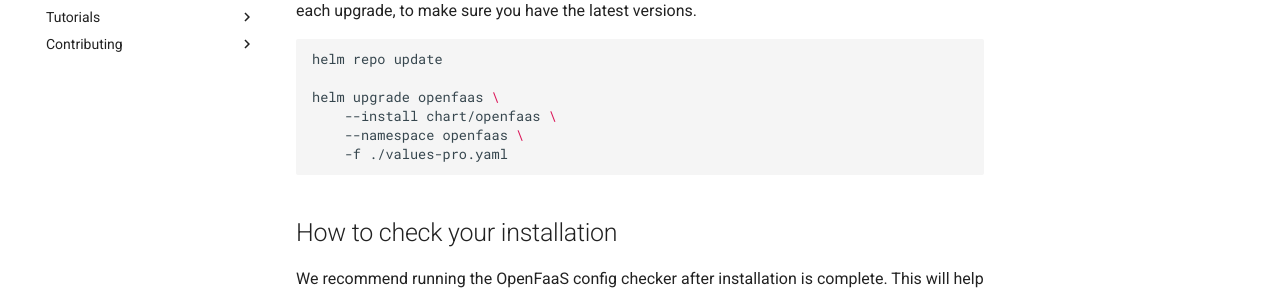
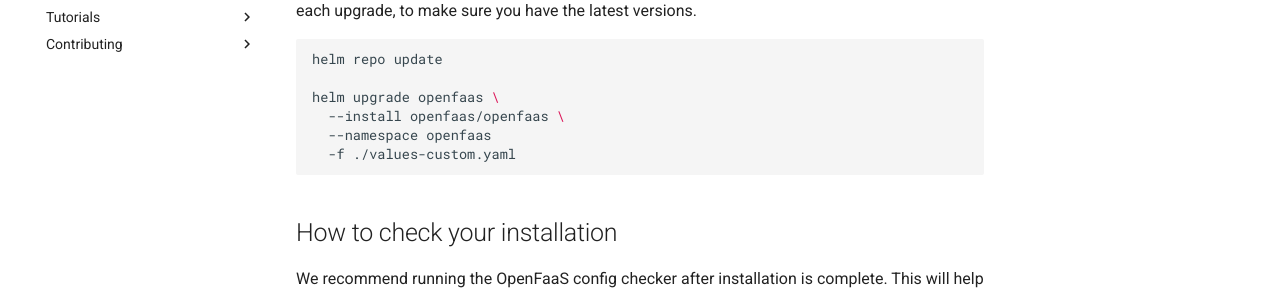
Before and after one commit to openfaas/docs, an MkDocs documentation site: the page built from docs/deployment/pro.md, in a window 1280 px wide and 900 px high, scrolled down 2163 px. Shown: the part 453-747 px from the top of the window. Built offline with MkDocs 1.6.1 and Material for MkDocs 9.7.7, drawn with Linux system fonts in a browser that asks for light colours; comment, search, counter and statistics services are not loaded; some of the changed text lies outside the part shown.

Commit message:
Fix instructions to point at remote chart
Signed-off-by: Alex Ellis (OpenFaaS Ltd) <alexellis2@gmail.com>

````diff
--- a/docs/deployment/pro.md
+++ b/docs/deployment/pro.md
@@ -50,7 +50,7 @@ The OpenFaaS Pro Function Builder API can be deployed through a separate Helm ch
 
 Detailed installation instructions including the various options for values.yaml are available in the [`openfaas` helm chart](https://github.com/openfaas/faas-netes/tree/master/chart/openfaas).
 
-We recommend using the following configuration for the `values.yaml` file:
+We recommend using the following configuration for the `values-custom.yaml` file:
 
 ```yaml
 openfaasPro: true
@@ -110,9 +110,9 @@ Then add the Helm chart repo, update it and deploy the chart, running `helm repo
 helm repo update
 
 helm upgrade openfaas \
-    --install chart/openfaas \
-    --namespace openfaas \
-    -f ./values-pro.yaml
+  --install openfaas/openfaas \
+  --namespace openfaas
+  -f ./values-custom.yaml
 ```
 
 ## How to check your installation
````
